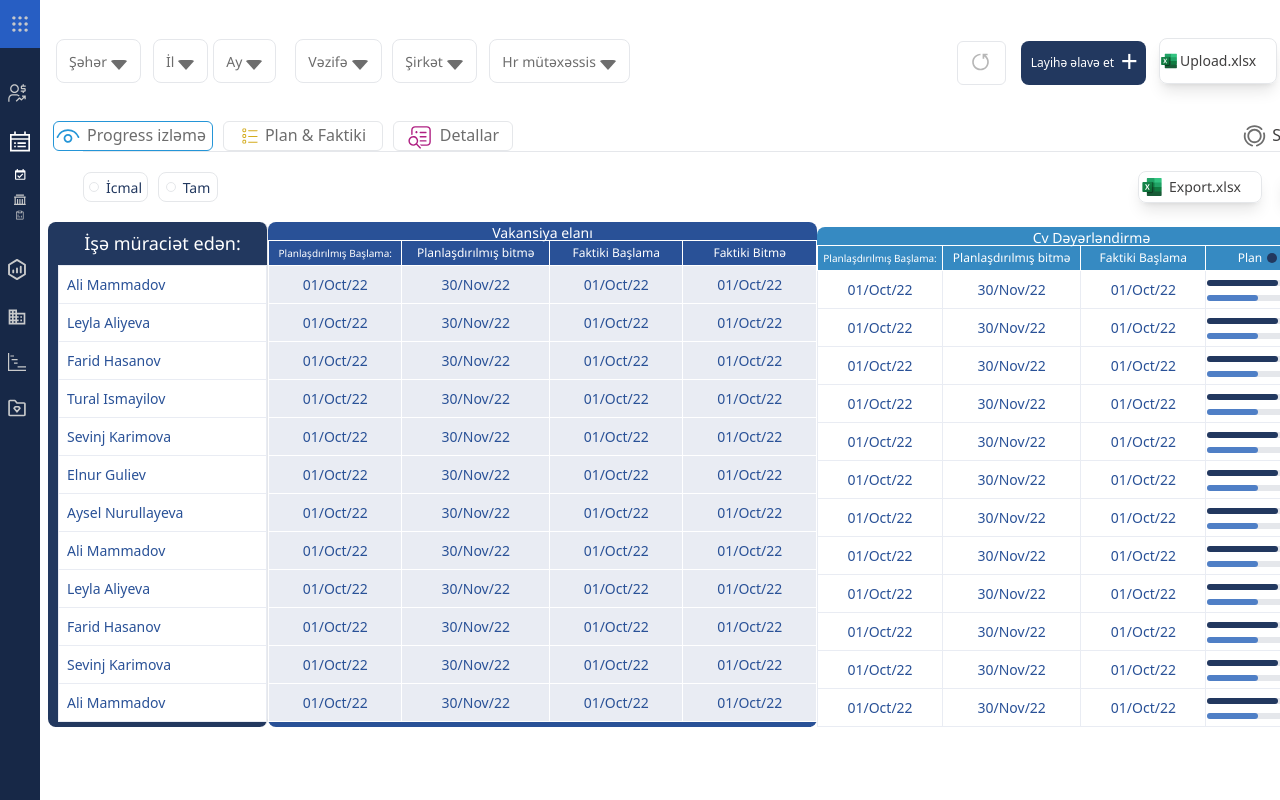
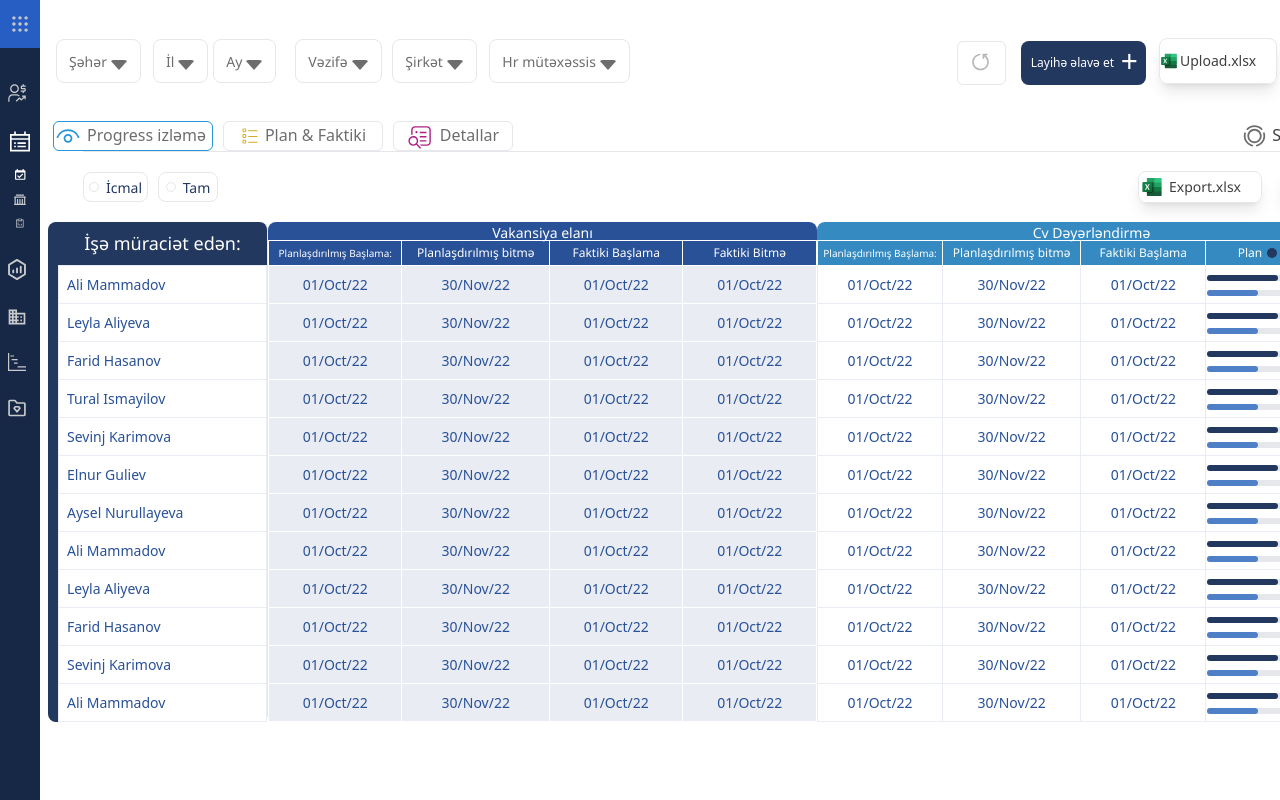
Before and after one commit to tahminarasulzadeh/platform, a React (Vite) app: page / in a window 1280 px wide. Built offline with nearby package versions, Linux system fonts and the light colour scheme.

Commit message:
final changes added

```diff
--- a/src/components/header/sidebar.tsx
+++ b/src/components/header/sidebar.tsx
@@ -82,7 +82,7 @@ function Sidebar() {
                            <img src={state} alt='dotsMenu' className="cursor-pointer mt-[5px] w-[12.23px] h-[14.67px]" />
                             </div>
                           <div className="flex items-center hover:bg-[#275EC3] mt-[-1px] flex-col w-[40px] h-[24px] gap-[10px] " >
-                           <img src={report} alt='dotsMenu' className="cursor-pointer  ml-[3px] w-[10.04px] h-[14.67px]]" />
+                           <img src={report} alt='dotsMenu' className="cursor-pointer  ml-[3px] mt-2  w-[10.04px] h-[14.67px]]" />
                         </div>
 
 
--- a/src/components/header/table.tsx
+++ b/src/components/header/table.tsx
@@ -65,7 +65,7 @@ function Table() {
             </div>
 
             {/* Cv Dəyərləndirmə */}
-            <div className="w-[549px]  mt-[5px] rounded-lg  bg-[#368AC2]">
+            <div className="w-[549px]   rounded-lg  bg-[#368AC2]">
                 <h1 className="text-center  text-white text-[14px] font-noto h-[18px]">Cv Dəyərləndirmə</h1>
                 <table className="min-w-full  border-[#55A5DB] ">
 
@@ -118,7 +118,7 @@ function Table() {
 
 
             {/* Imtahan */}
-            <div className="w-[549px]  mt-[5px] rounded-lg  bg-[#219886]">
+            <div className="w-[549px] rounded-lg  bg-[#219886]">
                 <h1 className="text-center  text-white text-[14px] font-noto h-[18px]">Cv Dəyərləndirmə</h1>
                 <table className="min-w-full  border-[#55A5DB] ">
 
```
